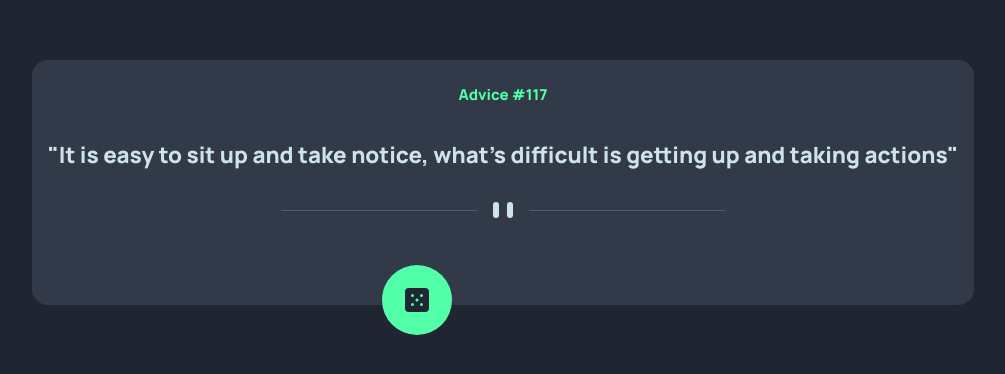
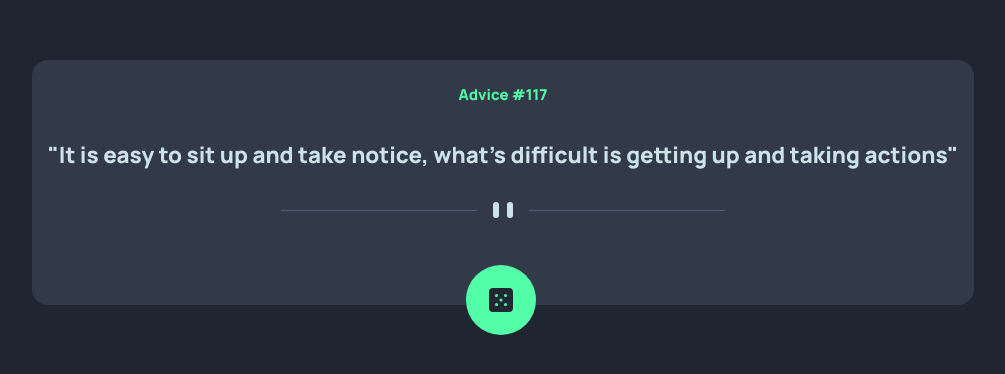
Before and after one commit to bkay-stack/advice-generator-app-main, a plain HTML site: page index.html in a window 1280 px wide. Shown: the part 218-592 px from the top of the page, without its empty margins (137-1142 px from the left). Drawn offline with Linux system fonts and the light colour scheme.

Commit message:
left web

```diff
--- a/style.css
+++ b/style.css
@@ -100,9 +100,9 @@ span {
 }
 
 
-@media (min-width:650px) {
+@media (min-width:750px) {
    .icon-btn {
-    left: 350px;
+    left: 434px;
     bottom: -30px;
    }
 }
```
